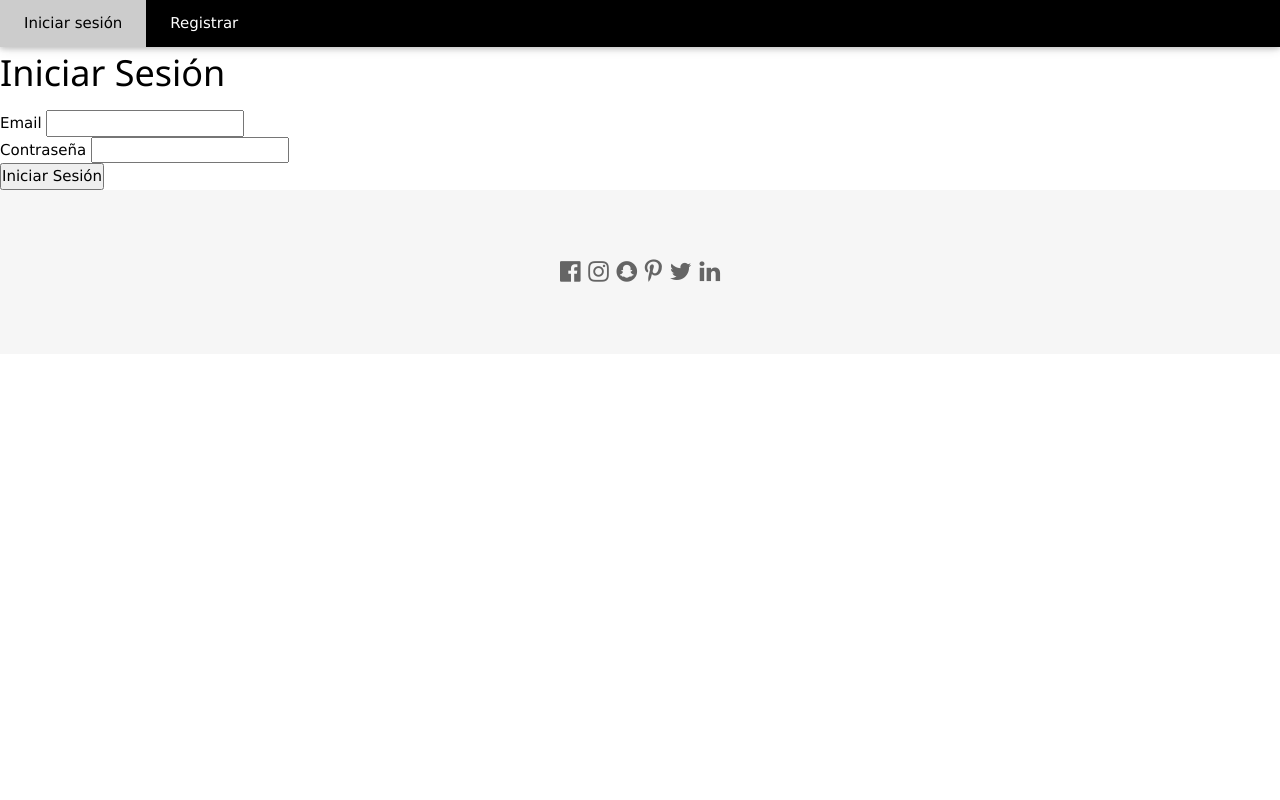
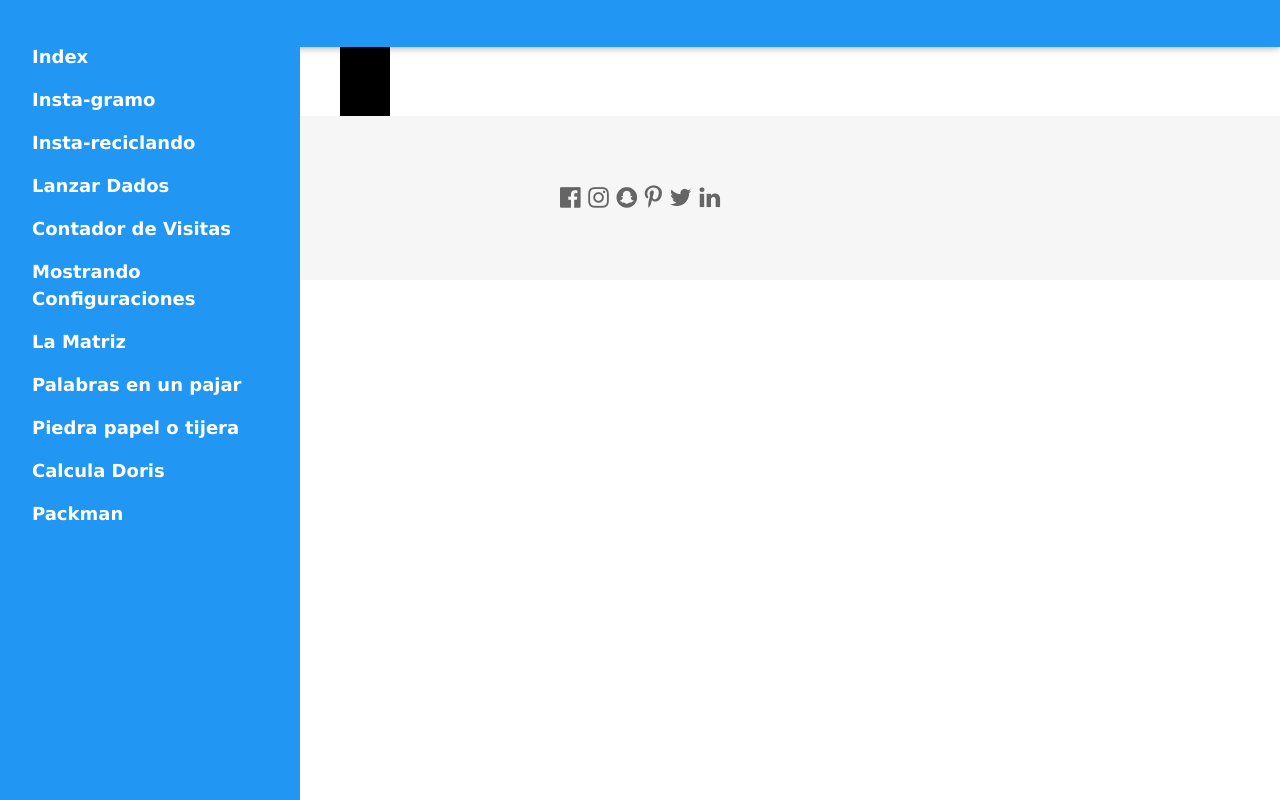
Before and after one commit to herreraluis93/TrabajoPracticoWeb2, a PHP site: page /TrabajoPracticoFinal/ in a window 1280 px wide. Run offline with PHP 8.4, Linux system fonts and the light colour scheme.

Commit message:
Agregado index y menu

```diff
--- a/controller/usuarioController.php
+++ b/controller/usuarioController.php
@@ -6,6 +6,10 @@
         private $conexion;
 
         public function index(){
+            include_once("view/indexView.php");
+        }
+
+        public function ingresar(){
             include_once("view/loginView.php");
         }
 
--- a/view/css/estilos.css
+++ b/view/css/estilos.css
@@ -4,9 +4,15 @@
 }
 
 .alertGreen{
-    color: blue;
+    color: green;
 }
 
 .alertRed{
-    color: yellow;
+    color: red;
 }
+
+.revistas{
+    width: 50px;
+    height: 70px;
+    background-color: black;
+}
--- /dev/null
+++ b/view/indexView.php
@@ -0,0 +1,8 @@
+<div class="w3-main" style="margin-left:340px;margin-right:40px">
+    <div class="revistas">
+        eref
+    </div>
+    <div class="diario">
+
+    </div>
+</div>
--- a/view/partial/header.php
+++ b/view/partial/header.php
@@ -22,13 +22,31 @@
         </div>
     </div>
 <?php else: ?>
+
     <div class="w3-top">
-        <div class="w3-bar w3-black w3-card">
+        <div class="w3-bar w3-blue w3-card" style="z-index:5;">
             <a class="w3-bar-item w3-button w3-padding-large w3-hide-medium w3-hide-large w3-right" href="javascript:void(0)" onclick="myFunction()" title="Toggle Navigation Menu"><i class="fa fa-bars"></i></a>
             <a href="<?=base_url?>usuario/index" class="w3-bar-item w3-button w3-padding-large">Iniciar sesión</a>
             <a href="<?=base_url?>usuario/registrar" class="w3-bar-item w3-button w3-padding-large w3-hide-small">Registrar</a>
         </div>
+        <nav class="w3-sidebar w3-blue w3-collapse w3-top w3-large w3-padding" style="z-index:0;width:300px;font-weight:bold;" id="mySidebar"><br>
+  <a href="javascript:void(0)" onclick="w3_close()" class="w3-button w3-hide-large w3-display-topleft" style="width:100%;font-size:22px">Close Menu</a>
+  <div class="w3-bar-block">
+    <a href="index.php" onclick="w3_close()" class="w3-bar-item w3-button w3-hover-white">Index</a>
+    <a href="insta-gramo.php" onclick="w3_close()" class="w3-bar-item w3-button w3-hover-white">Insta-gramo</a>
+    <a href="insta-reciclando.php" onclick="w3_close()" class="w3-bar-item w3-button w3-hover-white">Insta-reciclando</a>
+    <a href="lanzarDados.php" onclick="w3_close()" class="w3-bar-item w3-button w3-hover-white">Lanzar Dados</a>
+    <a href="contadorDeVisitas.php" onclick="w3_close()" class="w3-bar-item w3-button w3-hover-white">Contador de Visitas</a>
+    <a href="mostrandoConfiguraciones.php" onclick="w3_close()" class="w3-bar-item w3-button w3-hover-white">Mostrando Configuraciones</a>
+    <a href="laMatriz.php" onclick="w3_close()" class="w3-bar-item w3-button w3-hover-white">La Matriz</a>
+    <a href="palabraEnString.php" onclick="w3_close()" class="w3-bar-item w3-button w3-hover-white">Palabras en un pajar</a>
+    <a href="piedraPapelOTijera.php" onclick="w3_close()" class="w3-bar-item w3-button w3-hover-white">Piedra papel o tijera</a>
+    <a href="calculaDoris.php" onclick="w3_close()" class="w3-bar-item w3-button w3-hover-white">Calcula Doris</a>
+    <a href="packman.php" onclick="w3_close()" class="w3-bar-item w3-button w3-hover-white">Packman</a>
+  </div>
+</nav>
     </div>
+
 <?php endif; ?>
 
 <!-- Page content -->
```
